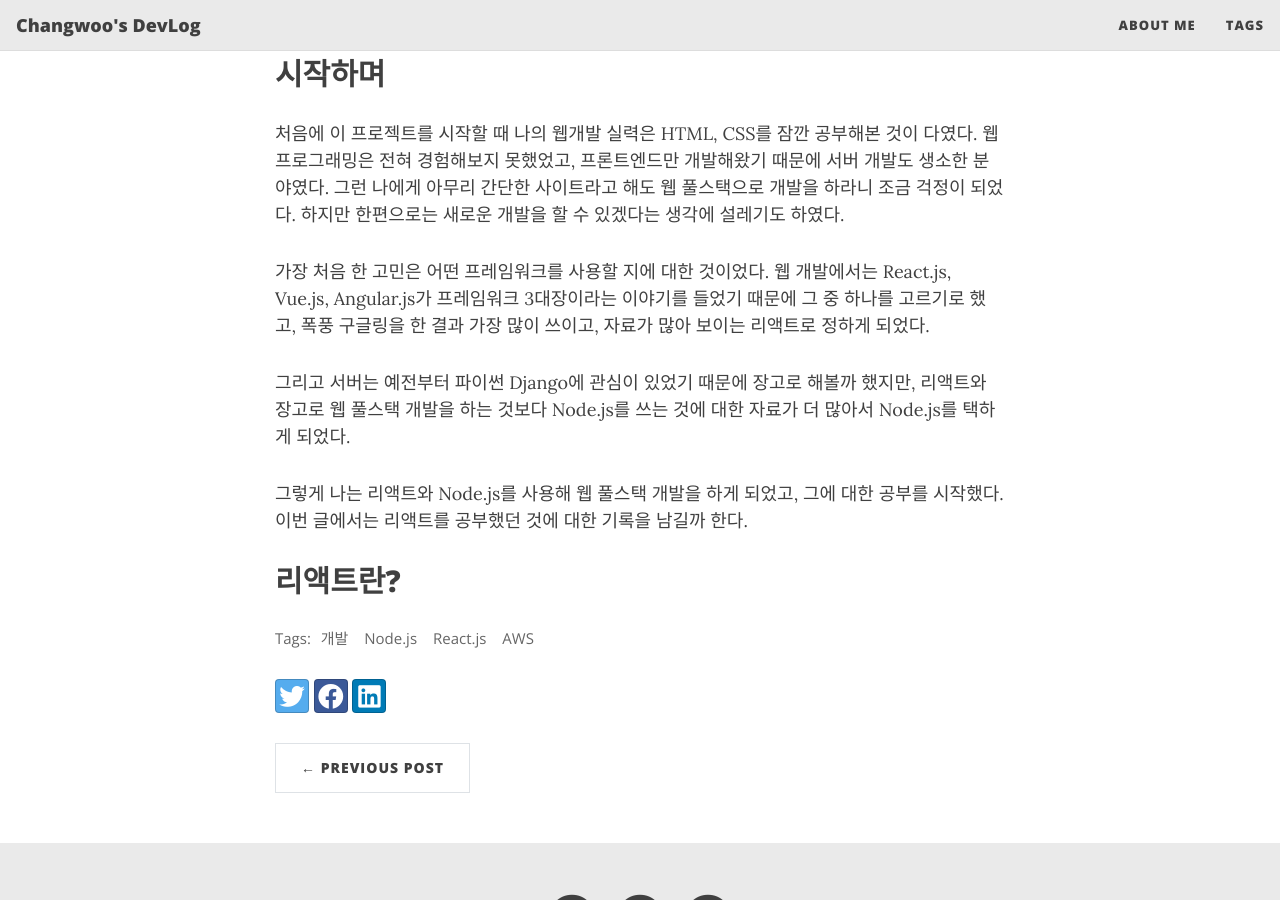
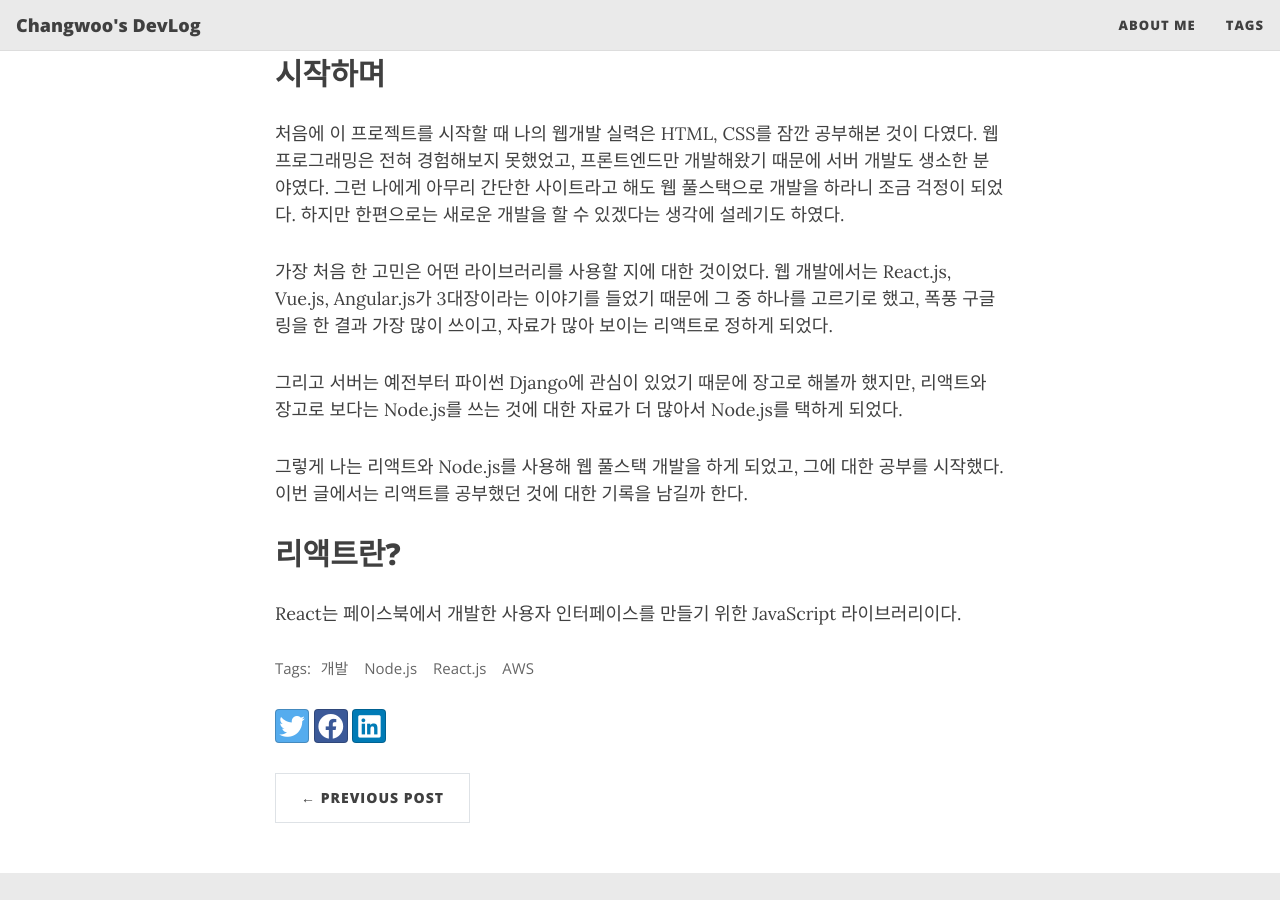
Before and after one commit to scw3812/scw3812.github.io, a Jekyll site: the page built from _posts/2021-01-05-c0ala-project-01.md, in a window 1280 px wide and 900 px high, scrolled down 522 px. Built offline with Jekyll 4.4.1, drawn with Linux system fonts in a browser that asks for light colours; nearby versions of some CDN libraries.

Commit message:
Update and rename 2021-01-05-c0ala-project.md to 2021-01-05-c0ala-project-01.md

```diff
--- a/_posts/2021-01-05-c0ala-project.md
+++ b/_posts/2021-01-05-c0ala-project-01.md
@@ -20,14 +20,15 @@
 경험해보지 못했었고, 프론트엔드만 개발해왔기 때문에 서버 개발도 생소한 분야였다. 그런 나에게 아무리 간단한 사이트라고
 해도 웹 풀스택으로 개발을 하라니 조금 걱정이 되었다. 하지만 한편으로는 새로운 개발을 할 수 있겠다는 생각에 설레기도 하였다.
 
-가장 처음 한 고민은 어떤 프레임워크를 사용할 지에 대한 것이었다. 웹 개발에서는 React.js, Vue.js, Angular.js가 프레임워크
-3대장이라는 이야기를 들었기 때문에 그 중 하나를 고르기로 했고, 폭풍 구글링을 한 결과 가장 많이 쓰이고, 자료가 많아 보이는
-리액트로 정하게 되었다.
+가장 처음 한 고민은 어떤 라이브러리를 사용할 지에 대한 것이었다. 웹 개발에서는 React.js, Vue.js, Angular.js가 3대장이라는
+이야기를 들었기 때문에 그 중 하나를 고르기로 했고, 폭풍 구글링을 한 결과 가장 많이 쓰이고, 자료가 많아 보이는 리액트로 정하게 되었다.
 
-그리고 서버는 예전부터 파이썬 Django에 관심이 있었기 때문에 장고로 해볼까 했지만, 리액트와 장고로 웹 풀스택 개발을 하는 것보다
-Node.js를 쓰는 것에 대한 자료가 더 많아서 Node.js를 택하게 되었다.
+그리고 서버는 예전부터 파이썬 Django에 관심이 있었기 때문에 장고로 해볼까 했지만, 리액트와 장고로 보다는 Node.js를 쓰는 것에 대한
+자료가 더 많아서 Node.js를 택하게 되었다.
 
 그렇게 나는 리액트와 Node.js를 사용해 웹 풀스택 개발을 하게 되었고, 그에 대한 공부를 시작했다. 이번 글에서는 리액트를 공부했던
 것에 대한 기록을 남길까 한다.
 
 ## 리액트란?
+
+React는 페이스북에서 개발한 사용자 인터페이스를 만들기 위한 JavaScript 라이브러리이다.
```
